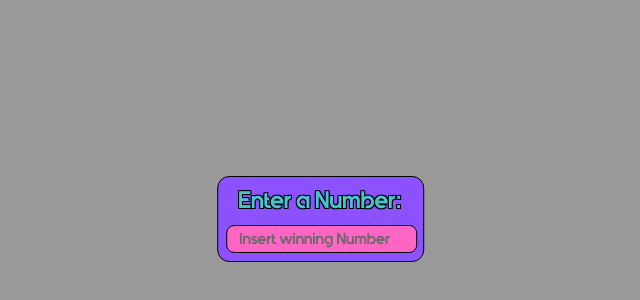
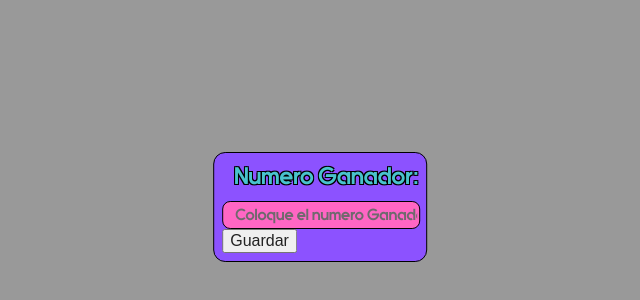
Before and after one commit to rodolfo1979/lottoCR, a plain HTML site: page index.html in a window 1280 px wide. Shown: the part 138-438 px from the top of the page, without its empty margins (311-951 px from the left). Drawn offline with nearby package versions, Linux system fonts and the light colour scheme; no server answers.

Commit message:
nuevos cambios

```diff
--- a/index.html
+++ b/index.html
@@ -76,8 +76,9 @@
 
                 <!-- Code where you can insert the winning number -->
                 <div class="input__container" id="inputContainer">
-                    <label class="input__label" id="inputLabel" for="numberInput">Enter a Number:</label>
-                    <input class="input__field" type="number" id="numberInput" placeholder="Insert winning Number"/>
+                    <label class="input__label" id="inputLabel" for="numberInput">Numero Ganador:</label>
+                    <input class="input__field" type="number" id="numberInput" placeholder="Coloque el numero Ganador"/>
+                    <button id="saveButton" onclick="saveNumber()">Guardar</button>
                 </div>
             </div>
             <!-- CANVAS END-->
--- a/js/game.js
+++ b/js/game.js
@@ -71,7 +71,7 @@ var ballData = {radius:60, scale:1};
 
 // Store number to display on the array
 
-function saveNumber() {
+function saveNumber1() {
 	document.getElementById("inputContainer").style.display = "none";
 	document.getElementById("inputLabel").style.display = "none";
 	const input = document.getElementById('numberInput');
@@ -81,6 +81,25 @@ function saveNumber() {
 	document.getElementById("numberInput").style.display = "none";
 }
 
+function saveNumber() {
+    const input = document.getElementById('numberInput');
+    const values = input.value.split(','); // Obtener los valores separados por comas
+    for (let i = 0; i < values.length; i++) {
+        const number = parseFloat(values[i].trim()); // Convertir cada valor a número
+        if (!isNaN(number)) {
+            gameData.revealArray.push(number);
+        }
+    }
+    console.log('Numbers:', gameData.revealArray);
+    input.value = ""; // Limpiar el valor del input después de agregar los valores al arreglo
+
+    // Ocultar la ventana después de 8 segundos
+    setTimeout(function() {
+        document.getElementById("inputContainer").style.display = "none";
+        document.getElementById("inputLabel").style.display = "none";
+        document.getElementById("numberInput").style.display = "none";
+    }, 12000); // 8000 milisegundos = 12 segundos
+}
 /*!
  *
  * GAME BUTTONS - This is the function that runs to setup button event
```
Also changed, not shown: assets/button_lucky100.png (added), assets/button_lucky2.png (renamed from assets/button_lucky.png).
